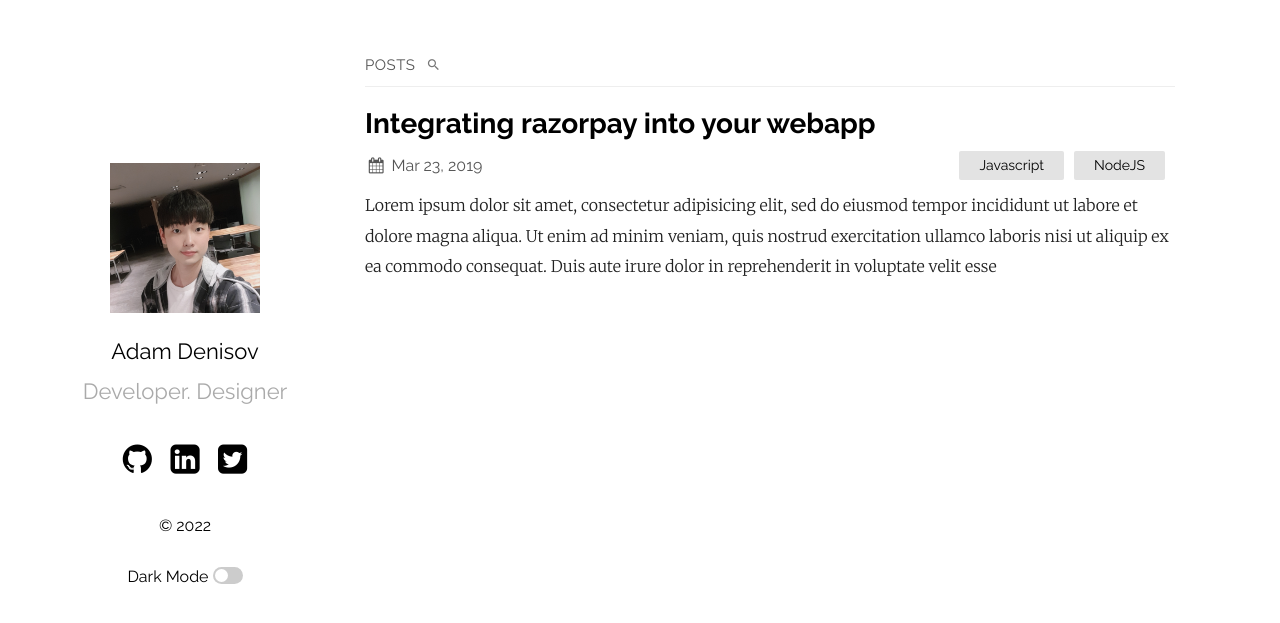
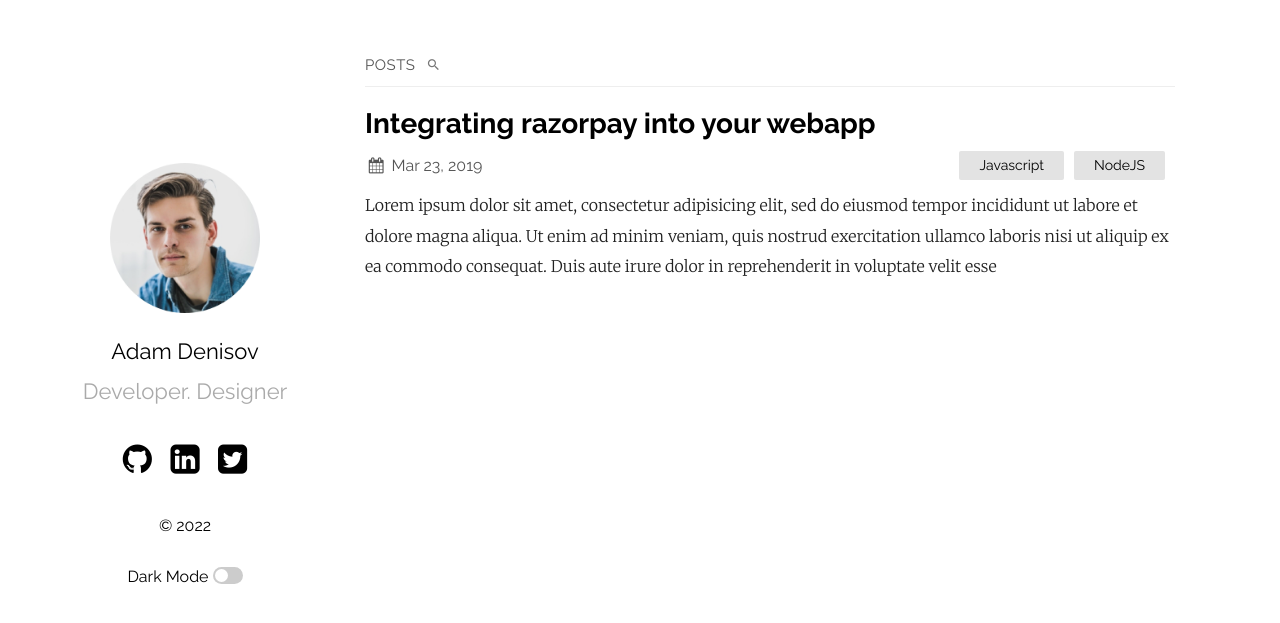
Before and after one commit to KimHyungSik/KimHyungSik.github.io, a Jekyll site: the page built from index.md, in a window 1280 px wide. Shown: the top 623 px of the page. Built offline with Jekyll 4.4.1, drawn with Linux system fonts in a browser that asks for light colours.

Commit message:
make blog 03

```diff
--- a/Gemfile
+++ b/Gemfile
@@ -2,5 +2,3 @@
 
 source "https://rubygems.org"
 gemspec
-
-gem "webrick", "~> 1.7"
--- a/_config.yml
+++ b/_config.yml
@@ -18,7 +18,7 @@ plainwhite:
   sitemap: true # set to true to generate sitemap.xml content
   search: true # set to true to enable searchbar
   dark_mode: true # set to true to add dark mode toggle
-  portfolio_image: "assets/protfolio.JPG" # the path from the base directory of the site to the image to display (no / at the start)
+  portfolio_image: "assets/portfolio.png" # the path from the base directory of the site to the image to display (no / at the start)
   html_lang: "en" # set the lang attribute of the <html> tag for the pages. See here for a list of codes: https://www.w3schools.com/tags/ref_country_codes.asp
   condensed_mobile:
     #- home
```
Also changed, not shown: README.md (added), assets/portfolio.png (added), assets/protfolio.JPG (deleted), 2 other files.
